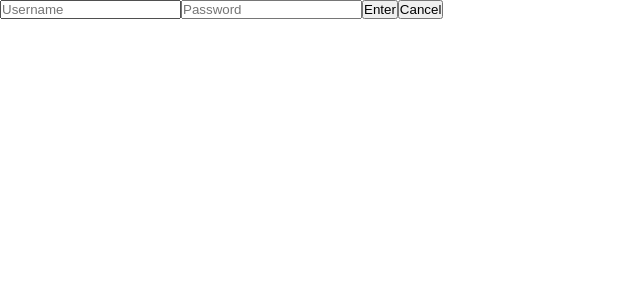
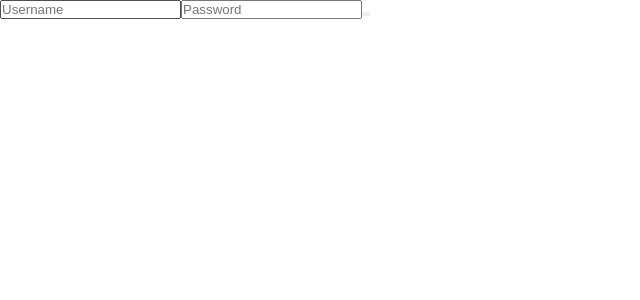
Before and after one commit to santanafx/mystic, a React (Vite) app: page /login in a window 1280 px wide. Shown: the top 300 px of the page, without its empty margins (0-640 px from the left). Built offline with nearby package versions, Linux system fonts and the light colour scheme.

Commit message:
feat: added new props to BasicButton

```diff
--- a/src/components/Buttons/BasicButton.tsx
+++ b/src/components/Buttons/BasicButton.tsx
@@ -1,7 +1,5 @@
-import React from 'react'
-
-export default function BasicButton({ text }: { text: string }) {
+export default function BasicButton({ textProp, widthProp, heightProp }: { textProp: string, widthProp: string, heightProp: string }) {
   return (
-    <button>{text}</button>
+    <button className='basicButtonStyle' style={{ width: widthProp, height: heightProp }}>{textProp}</button>
   )
 }
```
